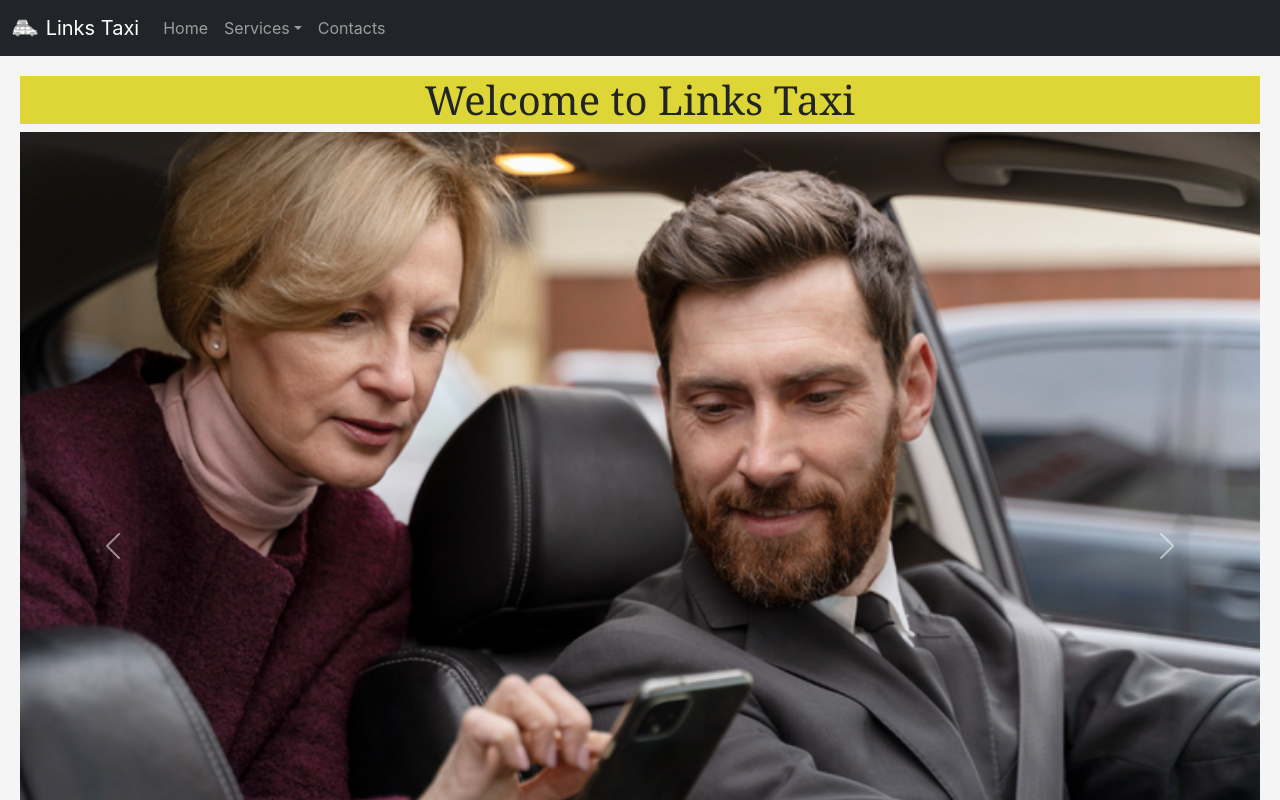
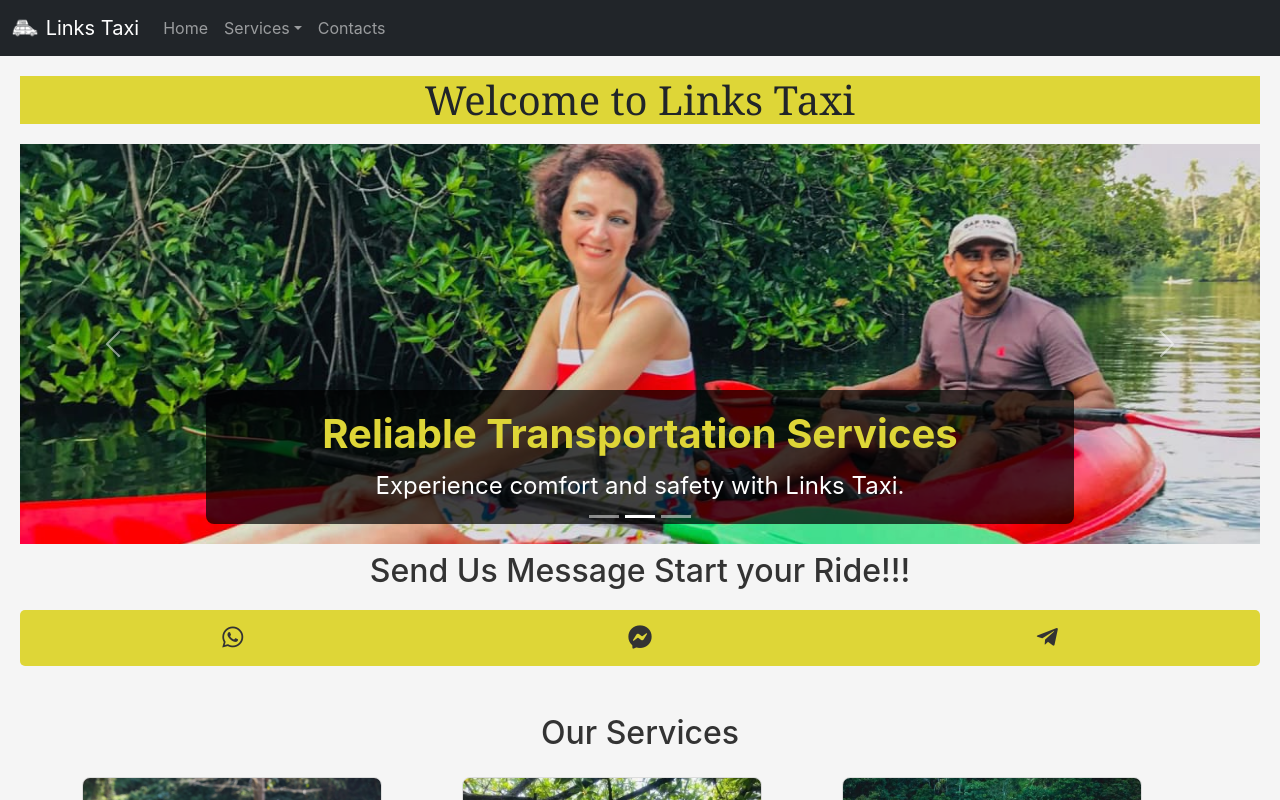
Before and after one commit to HansaSandamal/links-taxi, a React (Create React App) app: page / in a window 1280 px wide. Shown: the top 800 px of the page. Built offline with nearby package versions, Linux system fonts and the light colour scheme.

Commit message:
do changes

```diff
--- a/src/components/CustomCarousel/CustomCarousel.js
+++ b/src/components/CustomCarousel/CustomCarousel.js
@@ -1,8 +1,9 @@
 import React from "react";
 import { Carousel } from "react-bootstrap";
-import image1 from "../../assets/images/city-tours.jpg";
-import image2 from "../../assets/images/long-distance.jpg";
+import image1 from "../../assets/images/day/img4.jpeg";
+import image2 from "../../assets/images/day/img7.jpeg";
 import image3 from "../../assets/images/day-tours.jpg";
+import "./_CustomCarousel.css"; // Import CSS file
 
 const CustomCarousel = () => {
   return (
--- a/src/components/CustomCarousel/_CustomCarousel.css
+++ b/src/components/CustomCarousel/_CustomCarousel.css
@@ -12,6 +12,7 @@
     font-size: 2.5rem;
     font-weight: bold;
     margin-bottom: 10px;
+    color: #ded637;
   }
 
   .carousel-caption p {
@@ -33,3 +34,9 @@
       font-size: 1.2rem;
     }
   }
+
+  .carousel-item img {
+    width: 100%;
+    height: 400px; /* Set a fixed height for the carousel images */
+    object-fit: cover; /* Ensure the image covers the entire container */
+}
```
